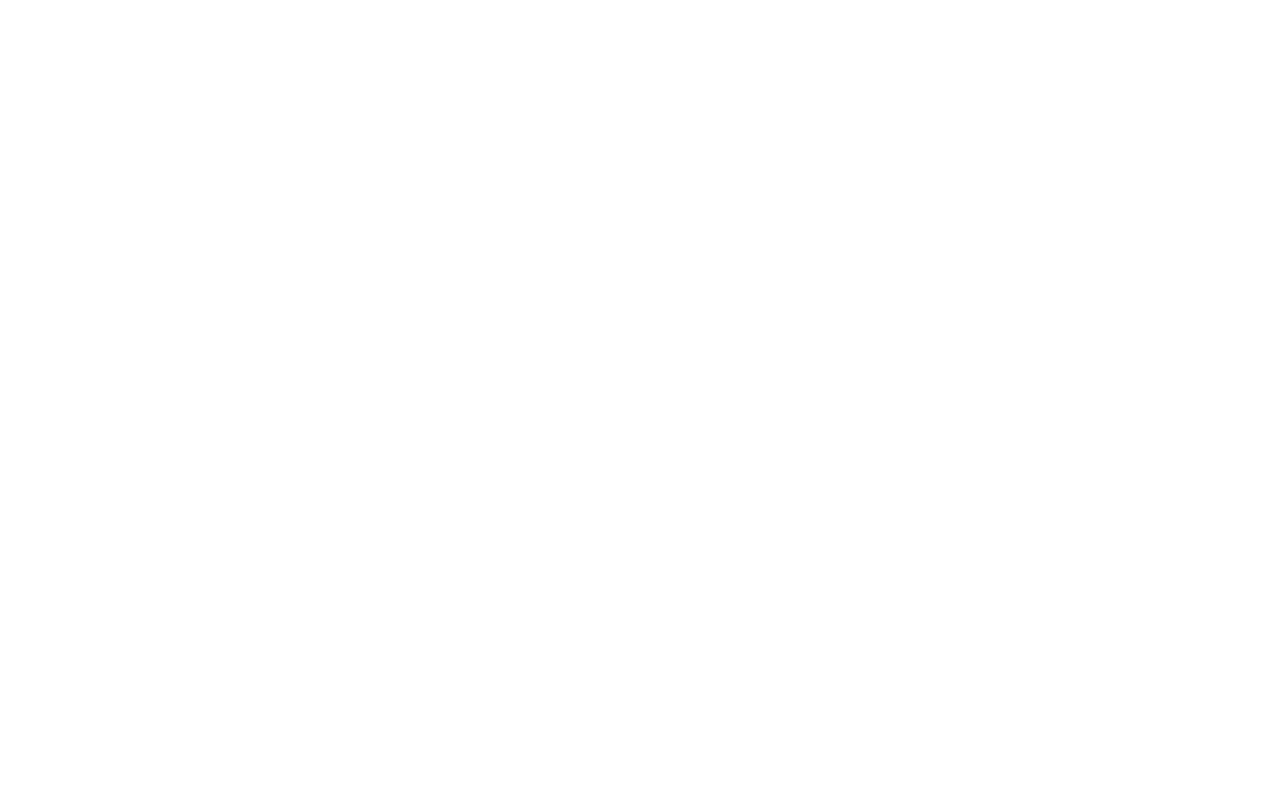
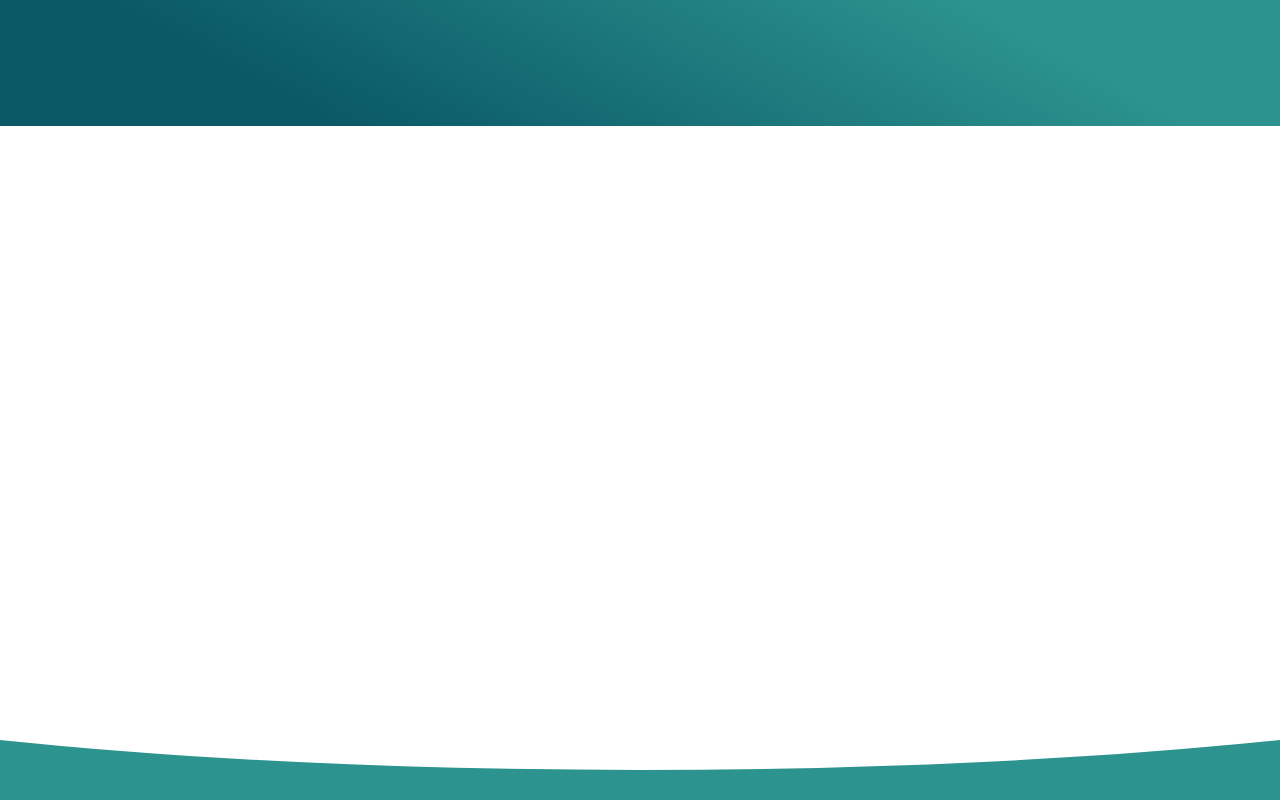
Before and after one commit to bird-cage-dev/mifactura-frontend, a Next.js app: page /dashboard in a window 1280 px wide. Built offline with nearby package versions, Linux system fonts and the light colour scheme.

Commit message:
feat: creation dashboard

```diff
--- /dev/null
+++ b/src/app/(layout)/dashboard/page.tsx
@@ -0,0 +1,28 @@
+export default function Dashboard() {
+  return (
+    <div className="relative flex flex-col h-screen w-screen overflow-hidden">
+      <div className="h-[126px] w-full home fixed top-0 left-0 z-10" />
+
+      <div className="flex-grow bg-white w-full z-0" />
+
+      <div className="absolute bottom-0 left-0 w-full h-[60px] overflow-hidden z-10">
+        <svg
+          viewBox="0 0 500 150"
+          preserveAspectRatio="none"
+          className="w-full h-full"
+        >
+          <path
+            d="M0,0 C150,100 350,100 500,0 L500,150 L0,150 Z"
+            fill="url(#gradient)"
+          />
+          <defs>
+            <linearGradient id="gradient" gradientTransform="rotate(-152)">
+              <stop offset="21%" stopColor="#2C938E" />
+              <stop offset="77%" stopColor="#0A5967" />
+            </linearGradient>
+          </defs>
+        </svg>
+      </div>
+    </div>
+  )
+}
--- a/src/app/dashboard/layout.tsx
+++ b/src/app/(layout)/layout.tsx
@@ -10,7 +10,7 @@ export default function DashboardLayout({
   children: React.ReactNode;
 }>) {
   return (
-    <div className="w-11/12 m-auto mt-12">
+    <div className="w-full h-screen">
       {children}
     </div>
   )
--- a/src/app/dashboard/page.tsx
+++ /dev/null
@@ -1,5 +0,0 @@
-export default function Dashboard() {
-  return (
-    <div />
-  )
-}
```
